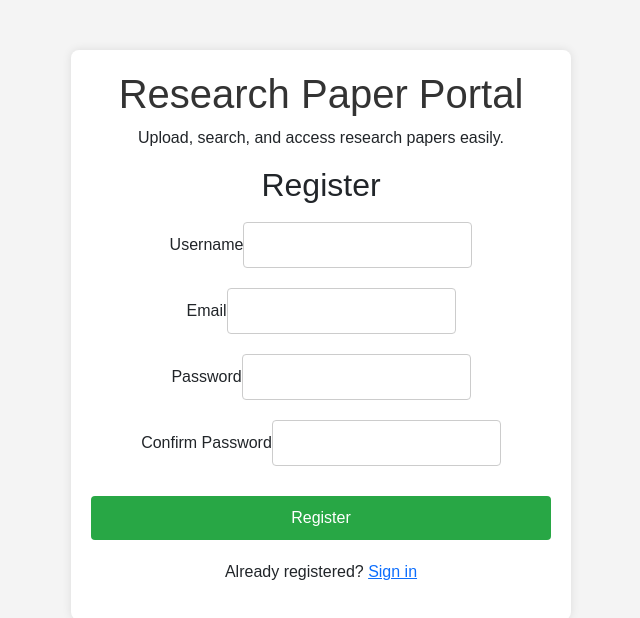
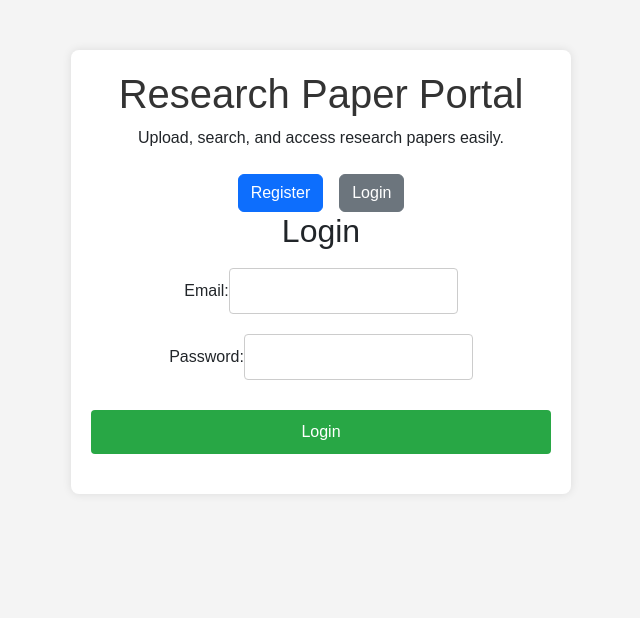
Before and after one commit to SASTAMEN/sasta-papers, a React (Create React App) app in the folder client/: page /login in a window 1280 px wide. Shown: the top 618 px of the page, without its empty margins (319-959 px from the left). Built offline with nearby package versions, Linux system fonts and the light colour scheme.

Commit message:
some minor changes in app code

```diff
--- a/client/src/API/axios.js
+++ b/client/src/API/axios.js
@@ -1,7 +1,7 @@
 import axios from 'axios';
 
 export default axios.create({
-    baseURL: 'https://api.example.com', // Replace with your API base URL
+    baseURL: '',
     timeout: 1000,
     headers: { 'Content-Type': 'application/json' }
 });
--- a/client/src/App.js
+++ b/client/src/App.js
@@ -1,14 +1,30 @@
 import React from 'react';
+import { BrowserRouter as Router, Routes, Route, Link } from 'react-router-dom';
 import 'bootstrap/dist/css/bootstrap.min.css';
 import './index.css';
 import Register from './pages/Register/Register';
+import Login from './pages/Login/Login';
+
 function App() {
   return (
-    <div className="container mx-auto text-center mt-10">
-      <h1 className="text-3xl font-bold text-purple-700">Research Paper Portal</h1>
-      <p className="text-gray-600">Upload, search, and access research papers easily.</p>
-      <Register/>
-    </div>
+    <Router>
+      <div className="container mx-auto text-center mt-10">
+        <h1 className="text-3xl font-bold text-purple-700">Research Paper Portal</h1>
+        <p className="text-gray-600">Upload, search, and access research papers easily.</p>
+
+        {/* Navigation Links */}
+        <nav className="mt-4">
+          <Link to="/register" className="btn btn-primary mx-2">Register</Link>
+          <Link to="/login" className="btn btn-secondary mx-2">Login</Link>
+        </nav>
+
+        {/* Routes */}
+        <Routes>
+          <Route path="/register" element={<Register />} />
+          <Route path="/login" element={<Login />} />
+        </Routes>
+      </div>
+    </Router>
   );
 }
 
--- /dev/null
+++ b/client/src/pages/Login/Login.js
@@ -0,0 +1,44 @@
+import React, { useState } from 'react';
+
+const Login = () => {
+    const [email, setEmail] = useState('');
+    const [password, setPassword] = useState('');
+
+    const handleSubmit = (e) => {
+        e.preventDefault();
+        // Handle login logic here
+        console.log('Email:', email);
+        console.log('Password:', password);
+    };
+
+    return (
+        <div className="login-container">
+            <h2>Login</h2>
+            <form onSubmit={handleSubmit}>
+                <div className="form-group">
+                    <label htmlFor="email">Email:</label>
+                    <input
+                        type="email"
+                        id="email"
+                        value={email}
+                        onChange={(e) => setEmail(e.target.value)}
+                        required
+                    />
+                </div>
+                <div className="form-group">
+                    <label htmlFor="password">Password:</label>
+                    <input
+                        type="password"
+                        id="password"
+                        value={password}
+                        onChange={(e) => setPassword(e.target.value)}
+                        required
+                    />
+                </div>
+                <button type="submit">Login</button>
+            </form>
+        </div>
+    );
+};
+
+export default Login;
```
